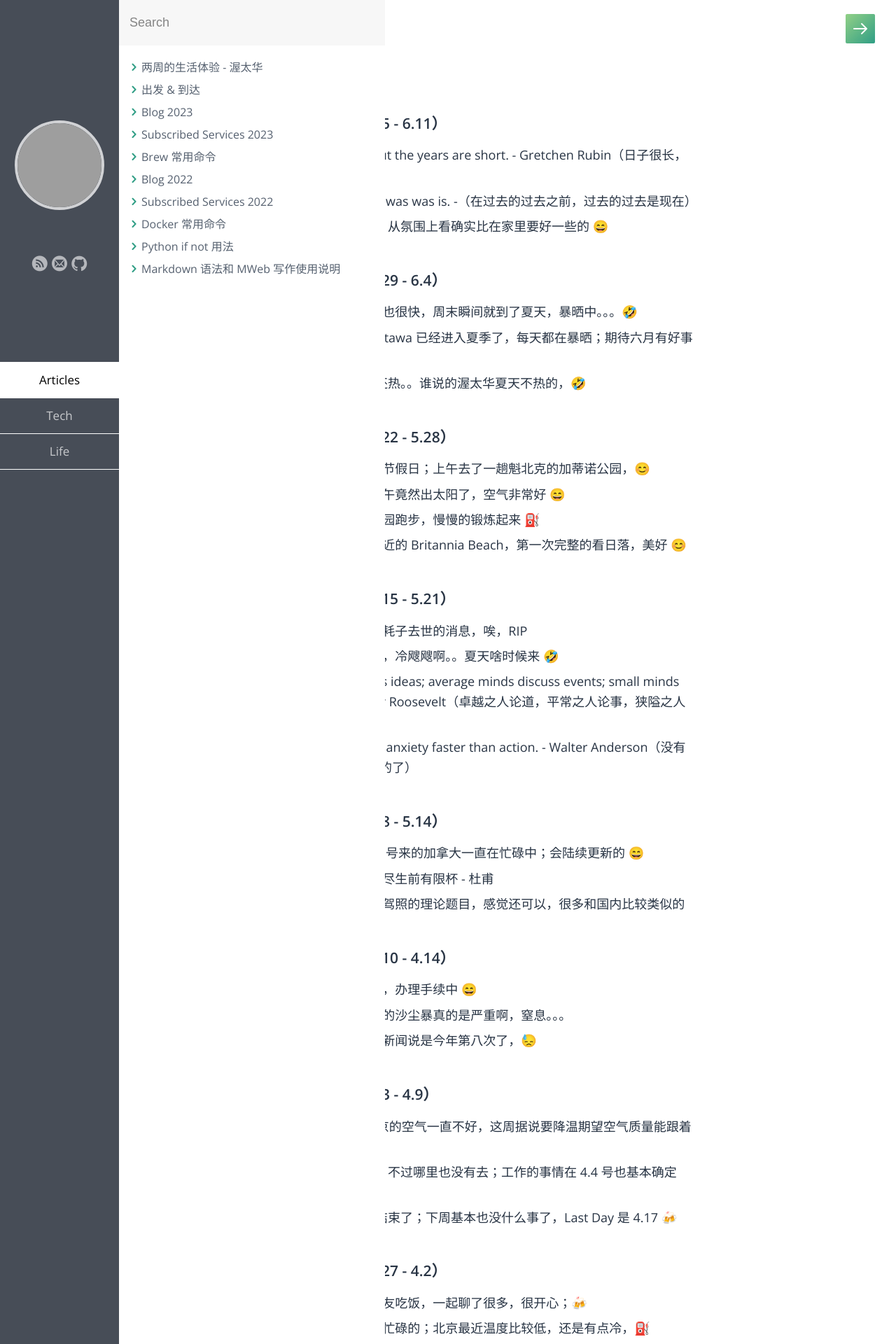
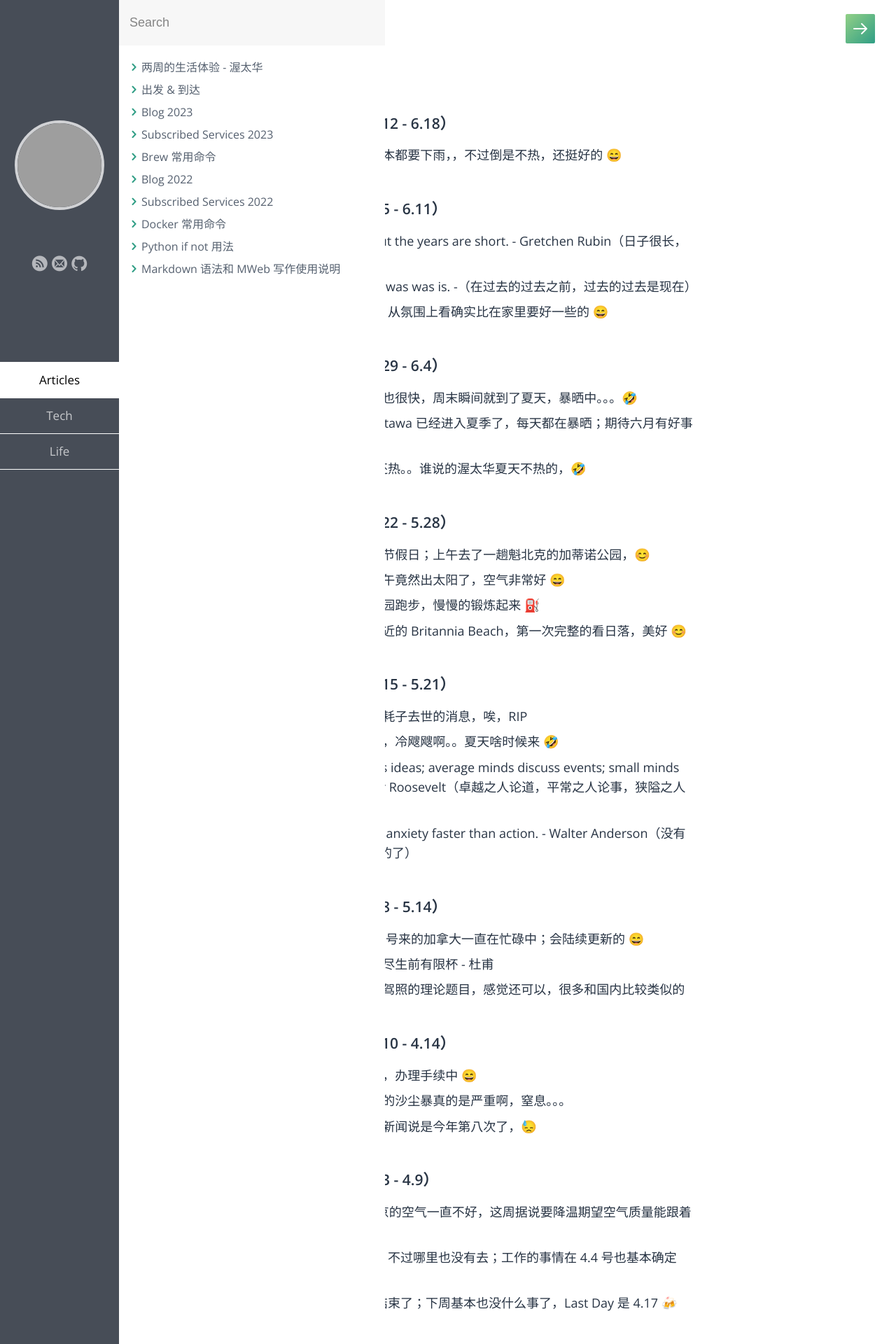
Before and after one commit to samxupeiran/samxupeiran.github.io, a Jekyll site: the page built from _posts/life/2023-01-03-my-blog.md, in a window 1280 px wide. Shown: the top 1920 px of the page at 70% size. Built offline with Jekyll 4.4.1, drawn with Linux system fonts in a browser that asks for light colours; some web fonts are replaced; grey boxes are pictures that could not be loaded.

Commit message:
feat: add weekly blog 6.12

```diff
--- a/_posts/life/2023-01-03-my-blog.md
+++ b/_posts/life/2023-01-03-my-blog.md
@@ -5,6 +5,9 @@ category: Life
 tags: Blog
 ---
 
+
+- ### 2023 年 6 月 第 3 周（6.12 - 6.18）
+     - 6.12 看天气预报这一周基本都要下雨，，不过倒是不热，还挺好的 😄
 
 - ### 2023 年 6 月 第 2 周（6.5 - 6.11）
      - 6.5 The days are long, but the years are short. - Gretchen Rubin（日子很长，但年华很短）
```
